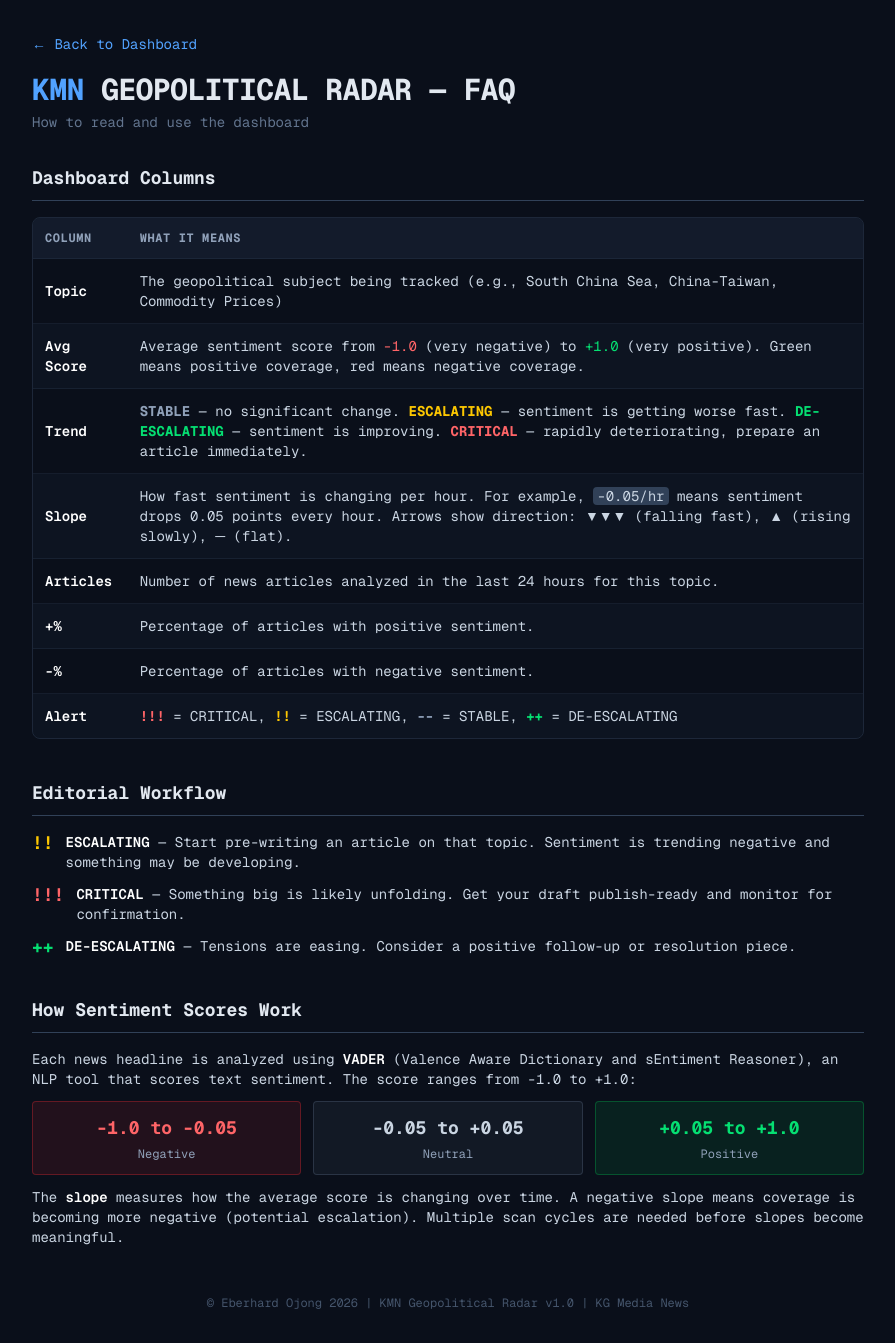
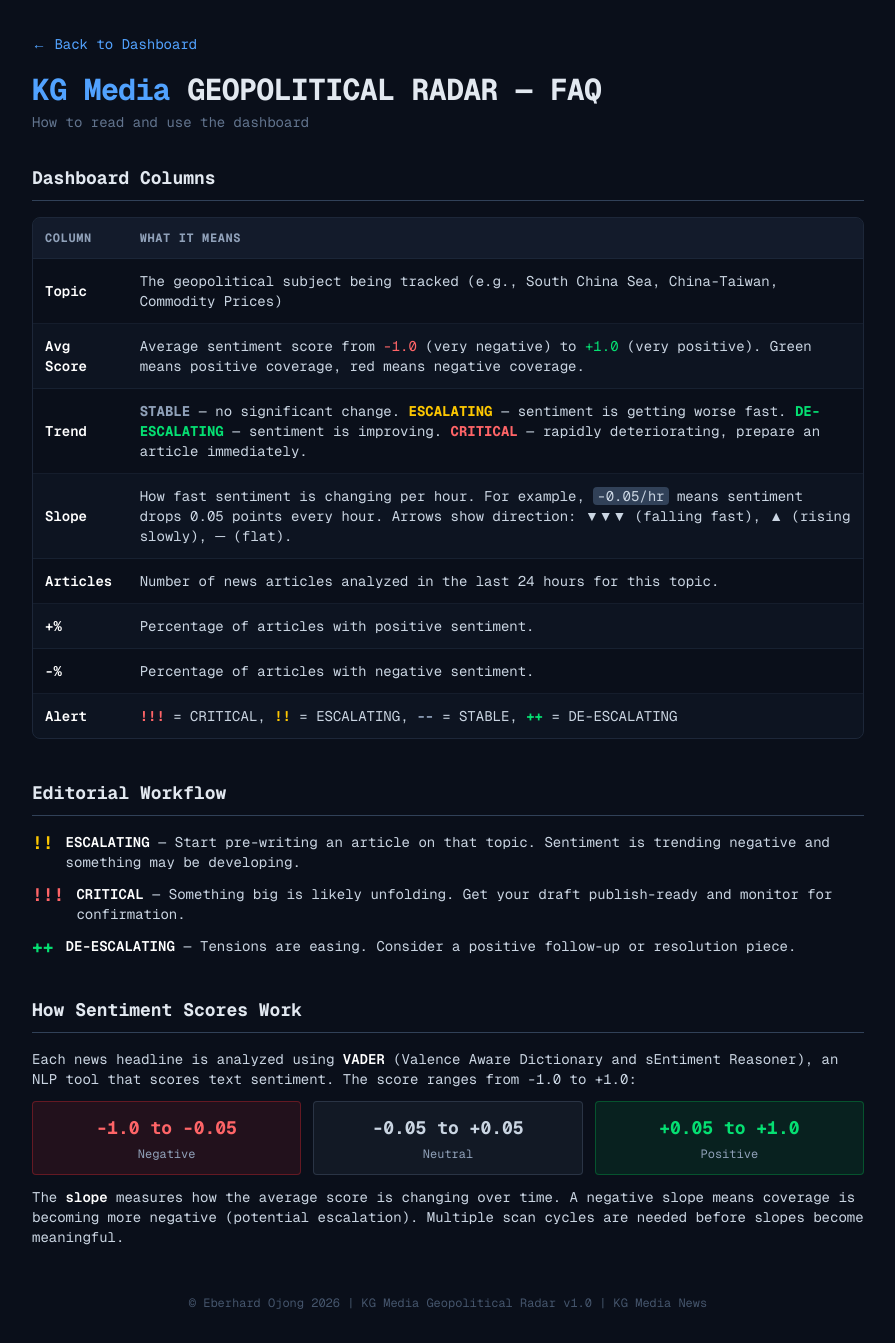
Before and after one commit to eberhard0/kmn-geopolitical-radar, a Next.js app: page /faq in a window 1280 px wide. Shown: the whole page, without its empty margins (192-1087 px from the left). Built offline with nearby package versions, Linux system fonts and the light colour scheme.

Commit message:
Rename to KG Media Geopolitical Radar

```diff
--- a/app/faq/page.tsx
+++ b/app/faq/page.tsx
@@ -6,7 +6,7 @@
           &larr; Back to Dashboard
         </a>
         <h1 className="text-2xl md:text-3xl font-bold tracking-tight mt-4">
-          <span className="text-blue-400">KMN</span> GEOPOLITICAL RADAR — FAQ
+          <span className="text-blue-400">KG Media</span> GEOPOLITICAL RADAR — FAQ
         </h1>
         <p className="text-sm text-slate-500 mt-1">
           How to read and use the dashboard
@@ -179,7 +179,7 @@
 
       {/* Footer */}
       <div className="mt-12 text-center text-xs text-slate-600">
-        &copy; Eberhard Ojong 2026 | KMN Geopolitical Radar v1.0 | KG Media News
+        &copy; Eberhard Ojong 2026 | KG Media Geopolitical Radar v1.0 | KG Media News
       </div>
     </main>
   );
--- a/app/layout.tsx
+++ b/app/layout.tsx
@@ -8,8 +8,8 @@
 });
 
 export const metadata: Metadata = {
-  title: "KMN Geopolitical Radar",
-  description: "Predictive editorial intelligence for KG Media News",
+  title: "KG Media Geopolitical Radar",
+  description: "Predictive editorial intelligence by KG Media",
 };
 
 export default function RootLayout({
--- a/app/page.tsx
+++ b/app/page.tsx
@@ -105,7 +105,7 @@
       <div className="flex flex-col md:flex-row md:items-center justify-between mb-6 gap-4">
         <div>
           <h1 className="text-2xl md:text-3xl font-bold tracking-tight">
-            <span className="text-blue-400">KMN</span> GEOPOLITICAL RADAR
+            <span className="text-blue-400">KG Media</span> GEOPOLITICAL RADAR
           </h1>
           <p className="text-sm text-slate-500 mt-1">
             Predictive Editorial Intelligence
@@ -292,7 +292,7 @@
 
       {/* Footer */}
       <div className="mt-8 text-center text-xs text-slate-600">
-        &copy; Eberhard Ojong 2026 | KMN Geopolitical Radar v1.0 | Auto-refreshes every 30s | Cron scan
+        &copy; Eberhard Ojong 2026 | KG Media Geopolitical Radar v1.0 | Auto-refreshes every 30s | Cron scan
         daily |{" "}
         <a href="/faq" className="text-blue-400 hover:text-blue-300 underline">
           FAQ
```
